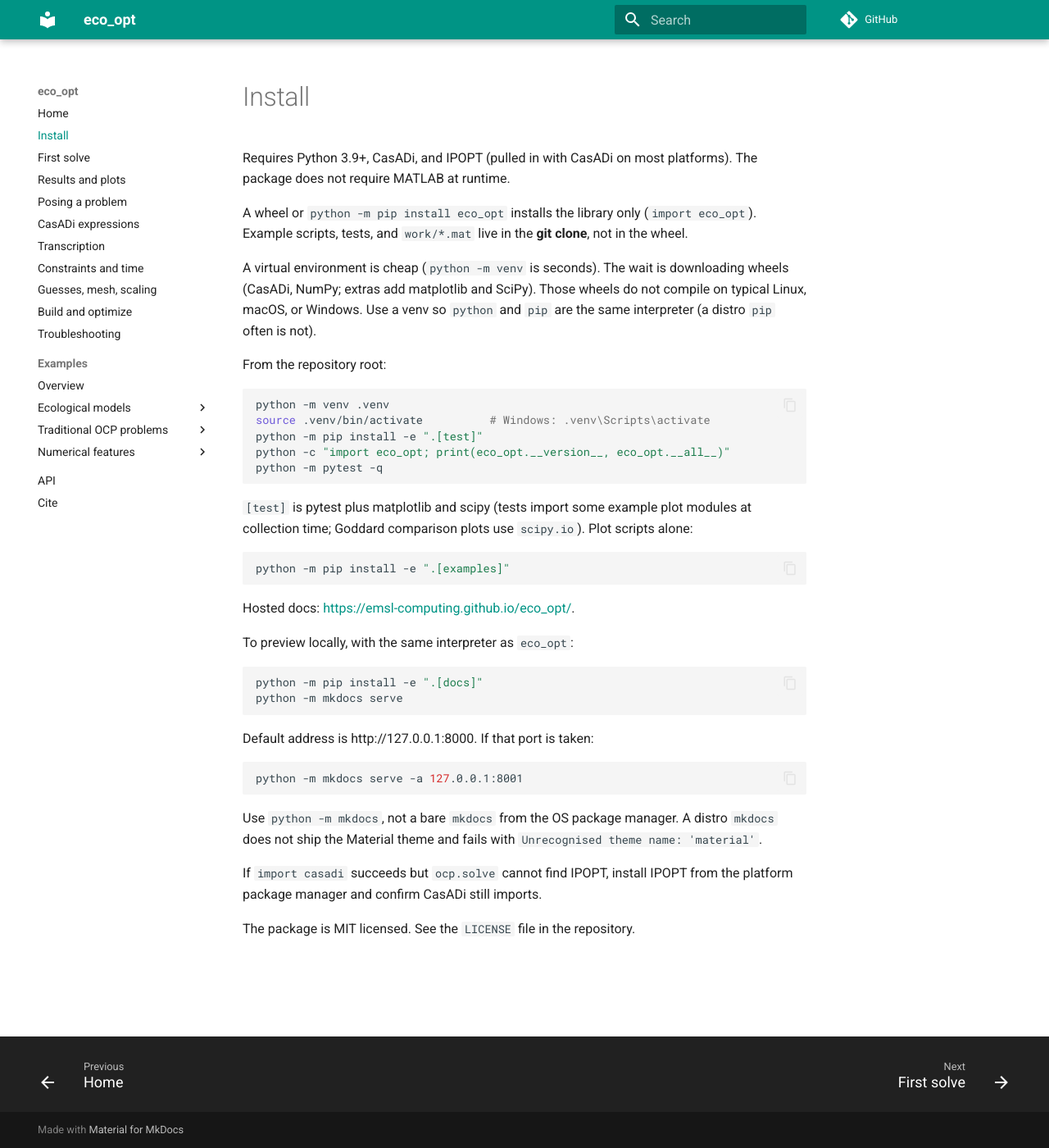
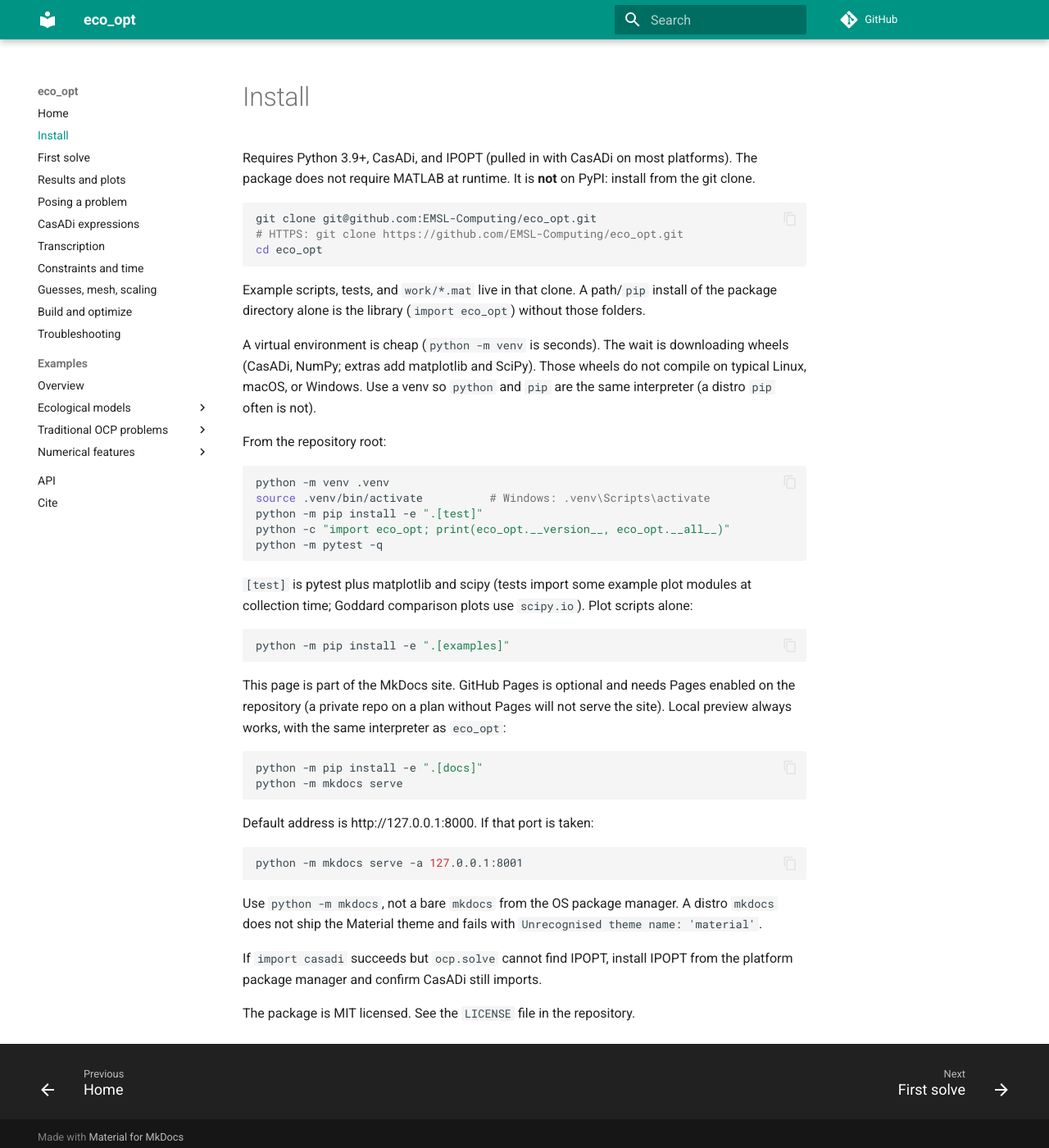
Before and after one commit to EMSL-Computing/eco_opt, an MkDocs documentation site: the page built from docs/install.md, in a window 1280 px wide and 1400 px high. Shown: the whole window at 82% size. Built offline with MkDocs 1.6.1 and Material for MkDocs 9.7.7, drawn with Linux system fonts in a browser that asks for light colours; comment, search, counter and statistics services are not loaded.

Commit message:
Install from the git clone; do not imply PyPI or a public wheel.
eco_opt is not on PyPI. Clone EMSL-Computing/eco_opt (SSH, HTTPS
fallback). GitHub Pages is optional and needs Pages enabled; local
mkdocs serve is the always-available preview.

````diff
--- a/docs/install.md
+++ b/docs/install.md
@@ -1,11 +1,18 @@
 # Install
 
 Requires Python 3.9+, CasADi, and IPOPT (pulled in with CasADi on most
-platforms). The package does not require MATLAB at runtime.
+platforms). The package does not require MATLAB at runtime. It is
+**not** on PyPI: install from the git clone.
 
-A wheel or `python -m pip install eco_opt` installs the library only
-(`import eco_opt`). Example scripts, tests, and `work/*.mat` live in
-the **git clone**, not in the wheel.
+```bash
+git clone git@github.com:EMSL-Computing/eco_opt.git
+# HTTPS: git clone https://github.com/EMSL-Computing/eco_opt.git
+cd eco_opt
+```
+
+Example scripts, tests, and `work/*.mat` live in that clone. A
+path/`pip` install of the package directory alone is the library
+(`import eco_opt`) without those folders.
 
 A virtual environment is cheap (`python -m venv` is seconds). The
 wait is downloading wheels (CasADi, NumPy; extras add matplotlib and
@@ -31,9 +38,10 @@ use `scipy.io`). Plot scripts alone:
 python -m pip install -e ".[examples]"
 ```
 
-Hosted docs: <https://emsl-computing.github.io/eco_opt/>.
-
-To preview locally, with the same interpreter as `eco_opt`:
+This page is part of the MkDocs site. GitHub Pages is optional and
+needs Pages enabled on the repository (a private repo on a plan
+without Pages will not serve the site). Local preview always works,
+with the same interpreter as `eco_opt`:
 
 ```bash
 python -m pip install -e ".[docs]"
````
Also changed, not shown: README.md (+8 -6 lines), docs/results-and-plots.md (+2 -2 lines).
